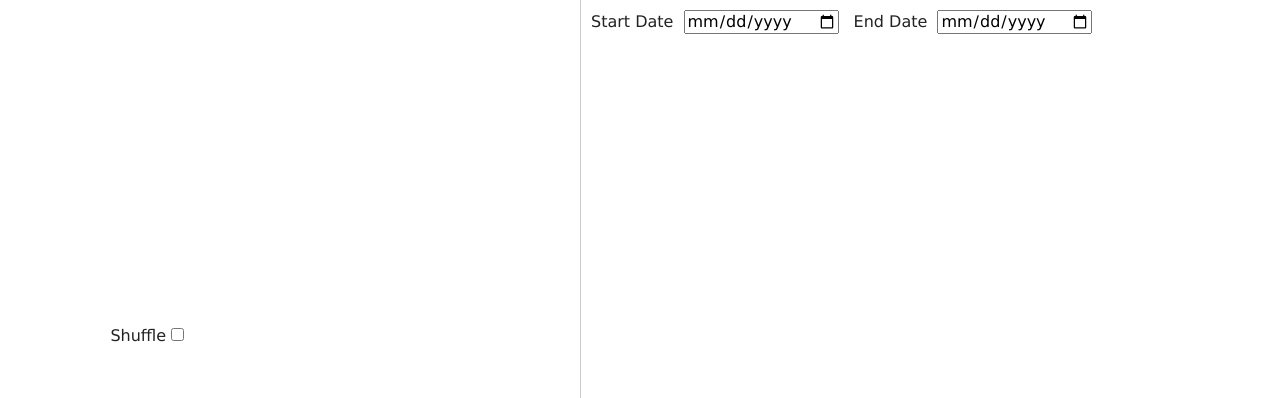
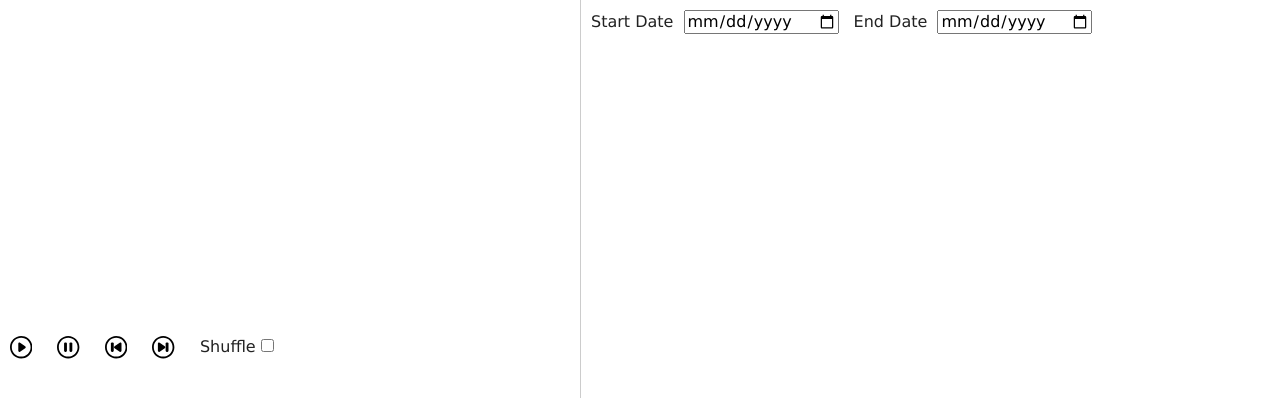
Before and after one commit to jonathanhines/playlister, a website built with Parcel: page index.html in a window 1280 px wide. Shown: the top 398 px of the page. Built offline with nearby package versions, Linux system fonts and the light colour scheme.

Commit message:
Updated button svg's to display properly on chrome.

```diff
--- a/css/main.css
+++ b/css/main.css
@@ -319,7 +319,7 @@ textarea {
   opacity: 0.5;
 }
 .control-button svg {
-  max-height: 1.4em;
+  height: 1.4em;
 }
 
 .videoMaxWidth {
```
